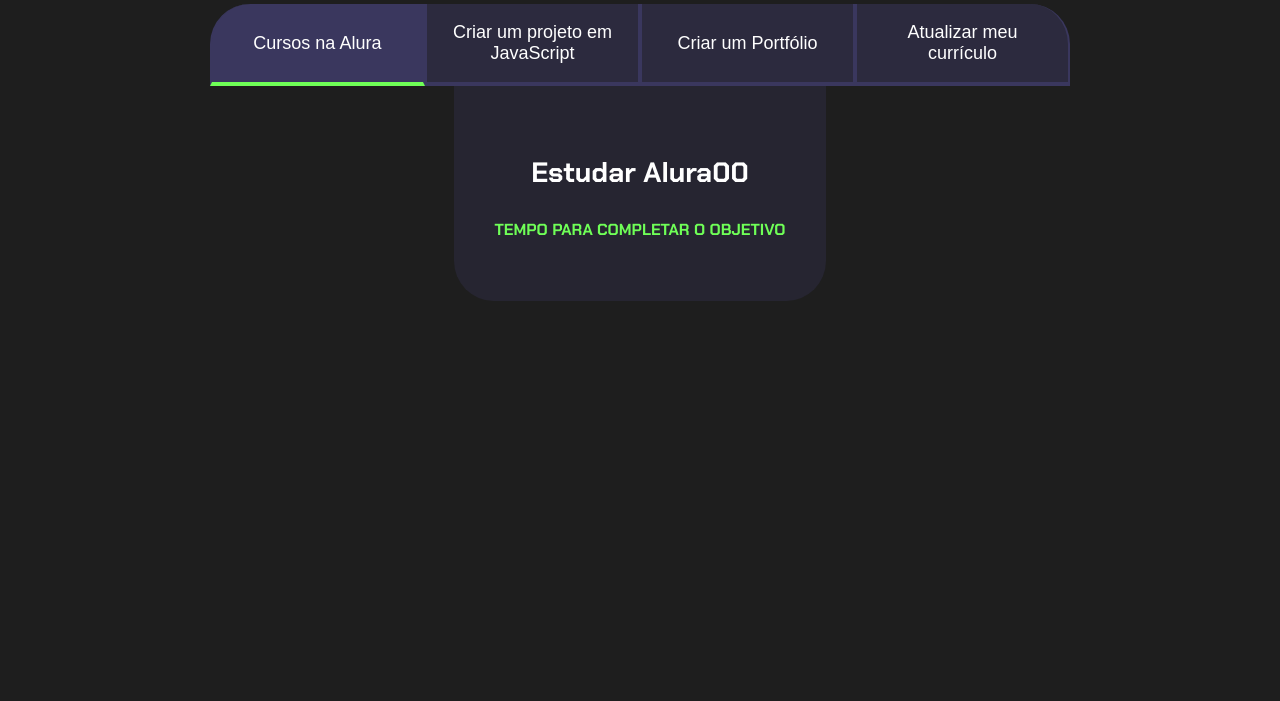
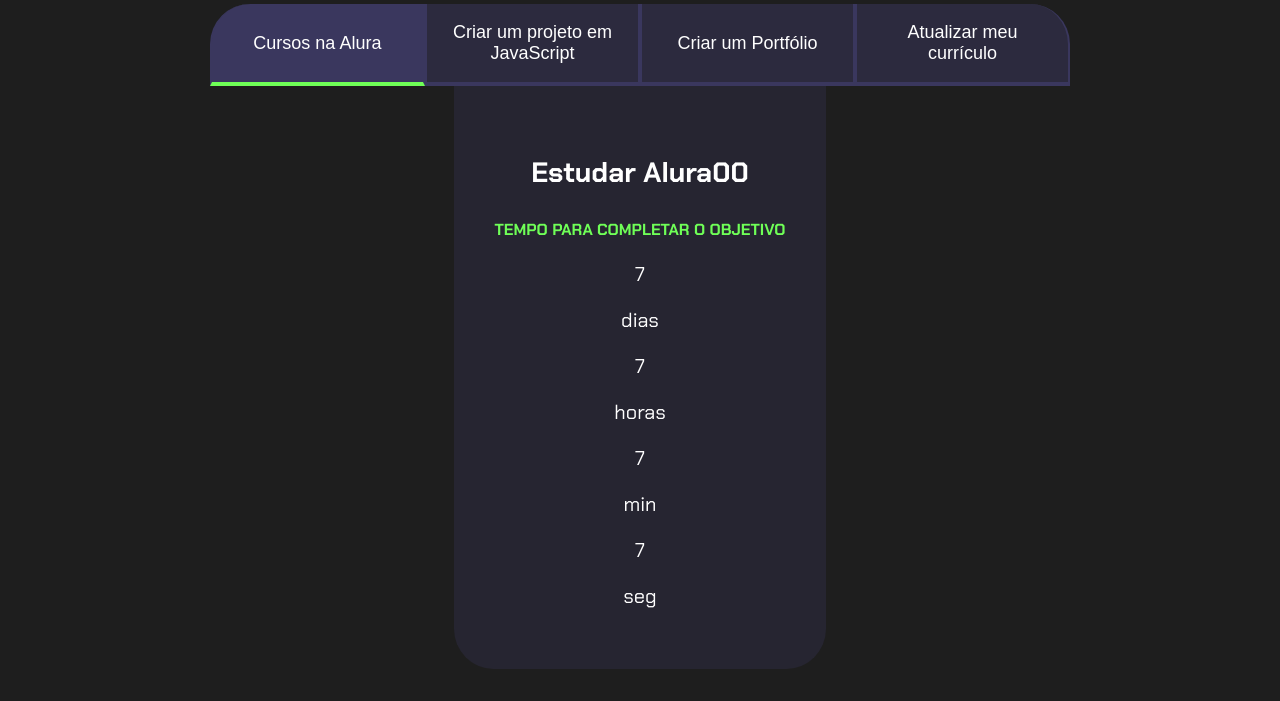
Before and after one commit to Pauloh1CDP/paulohenriquedesouzamoreira, a plain HTML site: page index.html in a window 1280 px wide. Shown: the part 99-800 px from the top of the page. Drawn offline with Linux system fonts and the light colour scheme.

Commit message:
Add files via upload

```diff
--- a/index.html
+++ b/index.html
@@ -30,10 +30,23 @@
                             Tempo para completar o objetivo
                         </h4>
                         <div class="contador">
-
-                        </div class="contador-digito">
-                          <p class="contador-digito-numero"
-
+                            <div class="contador-digito">
+                                <p class="contador-digito-numero">7</p>
+                                <p class="contador-digito-texto">dias</p>
+                            </div>
+                            <div class="contador-digito">
+                                <p class="contador-digito-numero">7</p>
+                                <p class="contador-digito-texto">horas</p>
+                            </div>
+                            <div class="contador-digito">
+                                <p class="contador-digito-numero">7</p>
+                                <p class="contador-digito-texto">min</p>
+                            </div>
+                            <div class="contador-digito">
+                                <p class="contador-digito-numero">7</p>
+                                <p class="contador-digito-texto">seg</p>
+                            </div>
+                        </div>
                     </div>
                     <div class="aba-conteudo">
                         <h3 class="aba-conteudo-titulo-principal">
```
